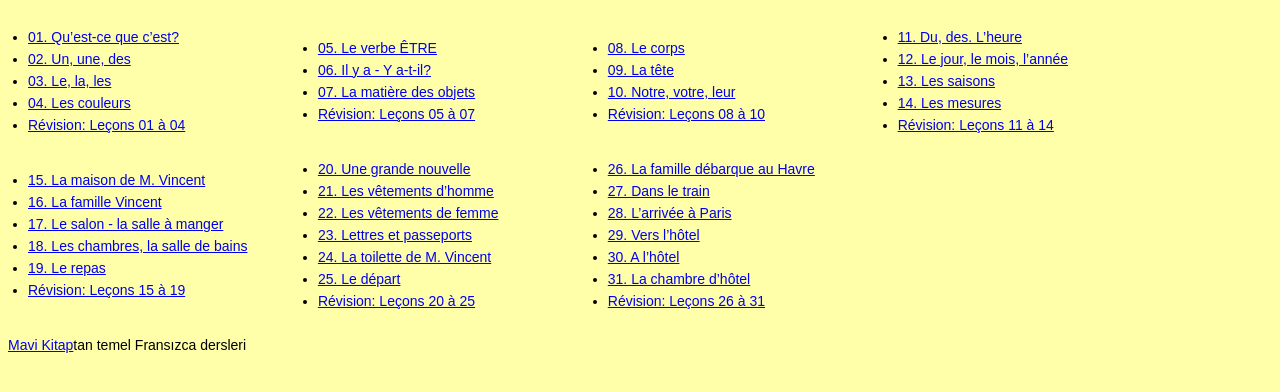
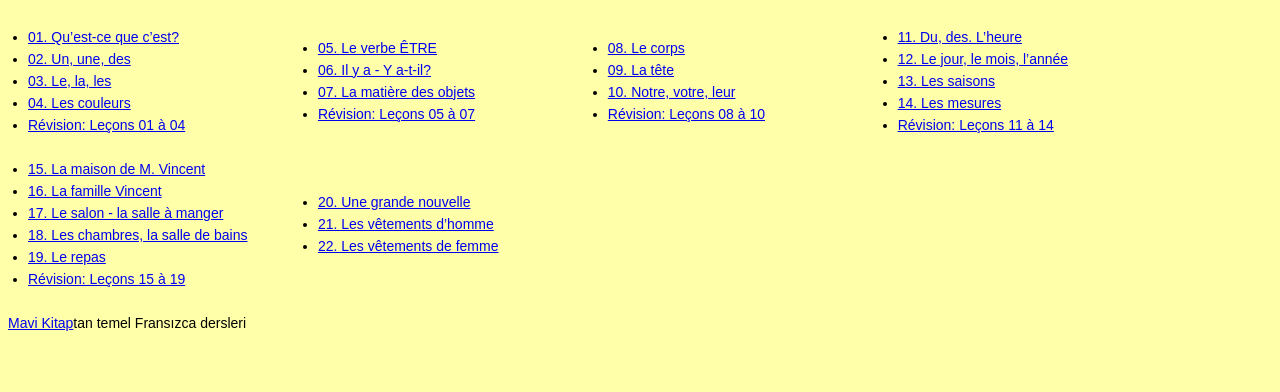
Before and after one commit to maeyler/FR, a plain HTML site: page index.html in a window 1280 px wide. Shown: the part 44-436 px from the top of the page. Drawn offline with Linux system fonts and the light colour scheme.

Commit message:
hide 23-31

```diff
--- a/index.html
+++ b/index.html
@@ -62,12 +62,12 @@
   <li><a href="ders/20.html">20. Une grande nouvelle</a></li>
   <li><a href="ders/21.html">21. Les vêtements d’homme</a></li>
   <li><a href="ders/22.html">22. Les vêtements de femme</a></li>
-  <li><a href="ders/23.html">23. Lettres et passeports</a></li>
+  <!-- <li><a href="ders/23.html">23. Lettres et passeports</a></li>
   <li><a href="ders/24.html">24. La toilette de M. Vincent</a></li>
   <li><a href="ders/25.html">25. Le départ</a></li>
-  <li><a href="dialog/20-25.html">Révision: Leçons 20 à 25</a></li>
+  <li><a href="dialog/20-25.html">Révision: Leçons 20 à 25</a></li> -->
 </ul></div>
-<div><ul>
+<!-- <div><ul>
   <li><a href="ders/26.html">26. La famille débarque au Havre</a></li>
   <li><a href="ders/27.html">27. Dans le train</a></li>
   <li><a href="ders/28.html">28. L’arrivée à Paris</a></li>
@@ -75,7 +75,7 @@
   <li><a href="ders/30.html">30. A l’hôtel</a></li>
   <li><a href="ders/31.html">31. La chambre d’hôtel</a></li>
   <li><a href="dialog/26-31.html">Révision: Leçons 26 à 31</a></li>
-</ul></div>
+</ul></div> -->
 <p><a href=
 "https://www.academia.edu/35338057/Gaston_Mauger_Cours_De_Langue_Et_De_Civilisation_Francaise_I._I_Hachette_I_Hachette">
   Mavi Kitap</a>tan temel Fransızca dersleri
```
